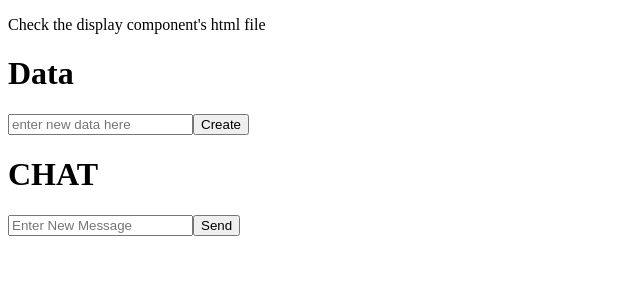
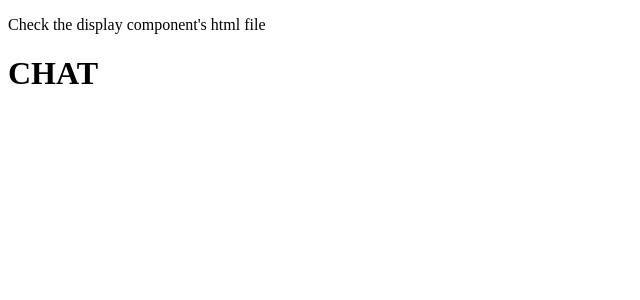
Before and after one commit to OneilCampbell/practice-app, an Angular app: page /display in a window 1280 px wide. Shown: the top 300 px of the page, without its empty margins (0-640 px from the left). Built offline with nearby package versions, Linux system fonts and the light colour scheme.

Commit message:
debugging

```diff
--- a/src/app/display/display.component.html
+++ b/src/app/display/display.component.html
@@ -8,7 +8,7 @@
         CODE FOR INTERACTING WITH DATABASE
     -->
 
-    <h1> Data </h1>
+    <!-- <h1> Data </h1>
     <ul *ngIf="dataToDisplay">
         <li *ngFor="let data of dataToDisplay">
             {{data}}
@@ -16,7 +16,7 @@
         </li>
     </ul>
     <input #newDataInput placeholder="enter new data here" />
-    <button type="submit" (click)="createData(newDataInput.value)">Create</button>
+    <button type="submit" (click)="createData(newDataInput.value)">Create</button> -->
 
 
 
@@ -33,5 +33,5 @@
             </p>
         </div>
     </div>
-    <input [(ngModel)]="message"  (keyup)="$event.keyCode == 13 && sendMessage()" placeholder="Enter New Message"/>
-    <button (click)="sendMessage()">Send</button>
+    <!-- <input [(ngModel)]="message"  (keyup)="$event.keyCode == 13 && sendMessage()" placeholder="Enter New Message"/>
+    <button (click)="sendMessage()">Send</button> -->
```
